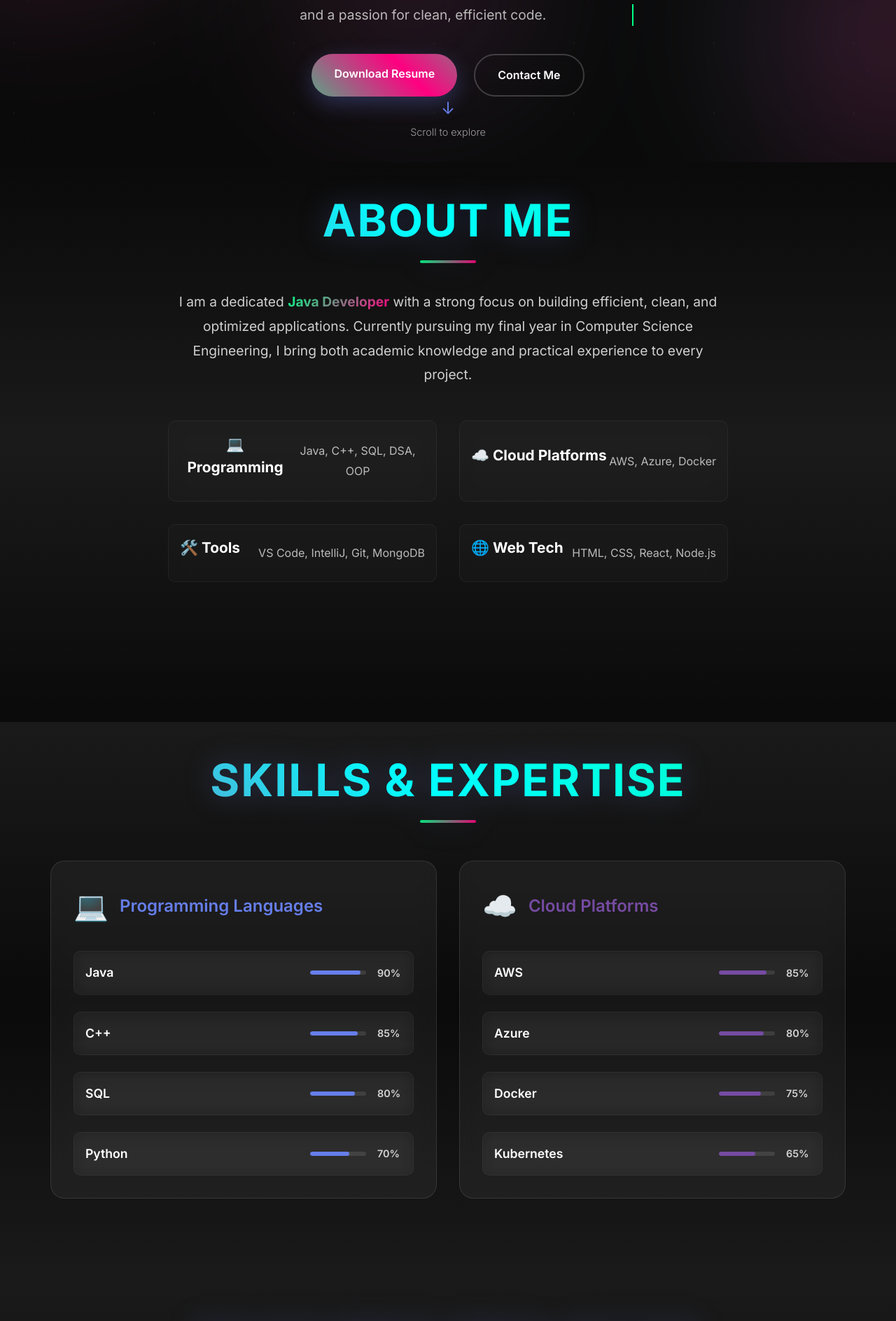
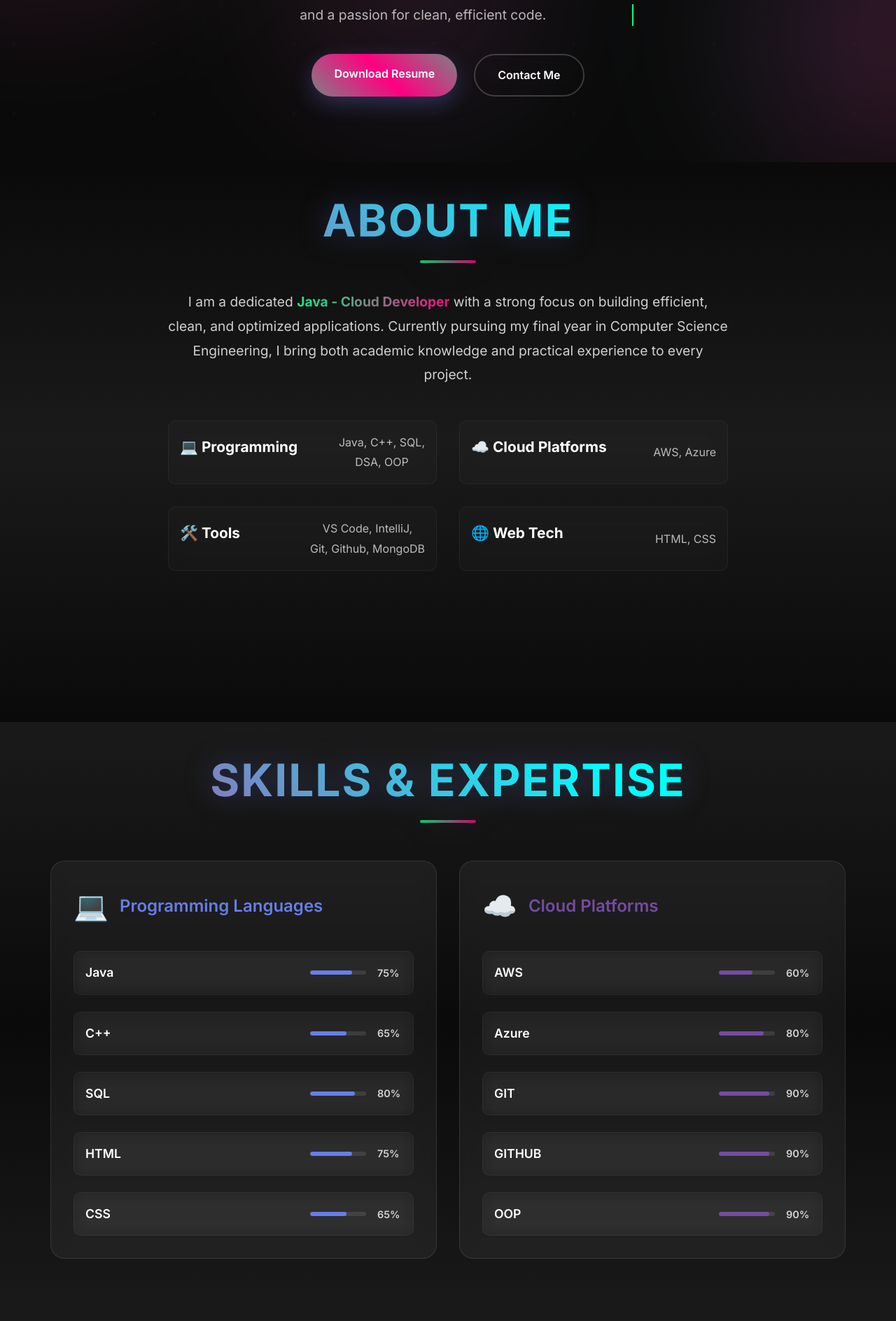
Before and after one commit to Sambit-devs/Sambit-Portfolio, a React (Vite) app: page / in a window 1280 px wide. Shown: the part 568-2456 px from the top of the page at 70% size. Built offline with nearby package versions, Linux system fonts and the light colour scheme.

Commit message:
working commit 2

```diff
--- a/src/components/About.jsx
+++ b/src/components/About.jsx
@@ -24,7 +24,7 @@ const About = () => {
           viewport={{ once: true }}
         >
           <p>
-            I am a dedicated <strong className="gradient-text">Java Developer</strong> with
+            I am a dedicated <strong className="gradient-text">Java - Cloud Developer</strong> with
             a strong focus on building efficient, clean, and optimized applications.
             Currently pursuing my final year in Computer Science Engineering, I bring
             both academic knowledge and practical experience to every project.
@@ -33,19 +33,19 @@ const About = () => {
           <div className="skills-grid">
             <div className="skill-item">
               <h4>💻 Programming</h4>
-              <p>Java, C++, SQL, DSA, OOP</p>
+              <p>Java, C++, SQL,<br></br> DSA, OOP</p>
             </div>
             <div className="skill-item">
               <h4>☁️ Cloud Platforms</h4>
-              <p>AWS, Azure, Docker</p>
+              <p>AWS, Azure</p>
             </div>
             <div className="skill-item">
               <h4>🛠️ Tools</h4>
-              <p>VS Code, IntelliJ, Git, MongoDB</p>
+              <p>VS Code, IntelliJ,<br></br> Git, Github, MongoDB</p>
             </div>
             <div className="skill-item">
               <h4>🌐 Web Tech</h4>
-              <p>HTML, CSS, React, Node.js</p>
+              <p>HTML, CSS</p>
             </div>
           </div>
         </motion.div>
--- a/src/components/Contact.jsx
+++ b/src/components/Contact.jsx
@@ -133,7 +133,7 @@ const Contact = () => {
               </div>
               <div className="contact-item">
                 <h4>⚡ Response</h4>
-                <p>Usually within 24 hours</p>
+                <p>Within 24 hours</p>
               </div>
             </div>
 
--- a/src/components/Hero.jsx
+++ b/src/components/Hero.jsx
@@ -167,23 +167,6 @@ const Hero = () => {
             </motion.div>
           </motion.div>
         </div>
-
-        {/* Scroll indicator */}
-        <motion.div
-          className="scroll-indicator"
-          initial={{ opacity: 0 }}
-          animate={{ opacity: 1 }}
-          transition={{ delay: 2 }}
-        >
-          <motion.div
-            className="scroll-icon"
-            animate={{ y: [0, 10, 0] }}
-            transition={{ duration: 2, repeat: Infinity }}
-          >
-            ↓
-          </motion.div>
-          <p>Scroll to explore</p>
-        </motion.div>
       </div>
 
       {/* Background effects */}
--- a/src/components/Projects.jsx
+++ b/src/components/Projects.jsx
@@ -6,21 +6,21 @@ const Projects = () => {
   const projects = [
     {
       id: 1,
-      title: "Modern 3D Portfolio",
-      description: "A cutting-edge portfolio website built with React Three Fiber, featuring interactive 3D elements and smooth animations.",
+      title: "Personal Portfolio",
+      description: "A simple portfolio website built with HTML & CSS for faster loading speeds.",
       image: "/assets/Screenshot from 2025-01-13 12-34-30.png",
-      tech: ["React", "Three.js", "Framer Motion"],
+      tech: ["HTML", "CSS", "GIT", "GITHUB", "Netlify"],
       github: "https://github.com/Sambit-devs/Projects",
       demo: "https://sambit-kumar-panda-portfolio.netlify.app/"
     },
     {
       id: 2,
-      title: "Flappy Bird Java Game",
+      title: "Flappy Bird Game",
       description: "A desktop recreation of the classic Flappy Bird game built in Java with Swing.",
       image: "/assets/img.png",
-      tech: ["Java", "Swing", "OOP"],
+      tech: ["Java", "GIT", "GITHUB", "JLayer", "Launch4J", "MongoDB", "Maven", "Swing", "OOP"],
       github: "https://github.com/Sambit-devs/Flappy-Bird",
-      demo: "#"
+      demo: "https://github.com/Sambit-devs/Flappy-Bird/releases/download/v1.0/FlappyBird-Windows.zip"
     }
   ]
 
--- a/src/components/Skills.jsx
+++ b/src/components/Skills.jsx
@@ -7,10 +7,11 @@ const Skills = () => {
     {
       title: "Programming Languages",
       skills: [
-        { name: "Java", level: 90 },
-        { name: "C++", level: 85 },
+        { name: "Java", level: 75 },
+        { name: "C++", level: 65 },
         { name: "SQL", level: 80 },
-        { name: "Python", level: 70 }
+        { name: "HTML", level: 75 },
+        { name: "CSS", level: 65 }
       ],
       icon: "💻",
       color: "#667eea"
@@ -18,10 +19,11 @@ const Skills = () => {
     {
       title: "Cloud Platforms",
       skills: [
-        { name: "AWS", level: 85 },
+        { name: "AWS", level: 60 },
         { name: "Azure", level: 80 },
-        { name: "Docker", level: 75 },
-        { name: "Kubernetes", level: 65 }
+        { name: "GIT", level: 90 },
+        { name: "GITHUB", level: 90 },
+        { name: "OOP", level: 90 }
       ],
       icon: "☁️",
       color: "#764ba2"
```
Also changed, not shown: public/assets/img.png.
